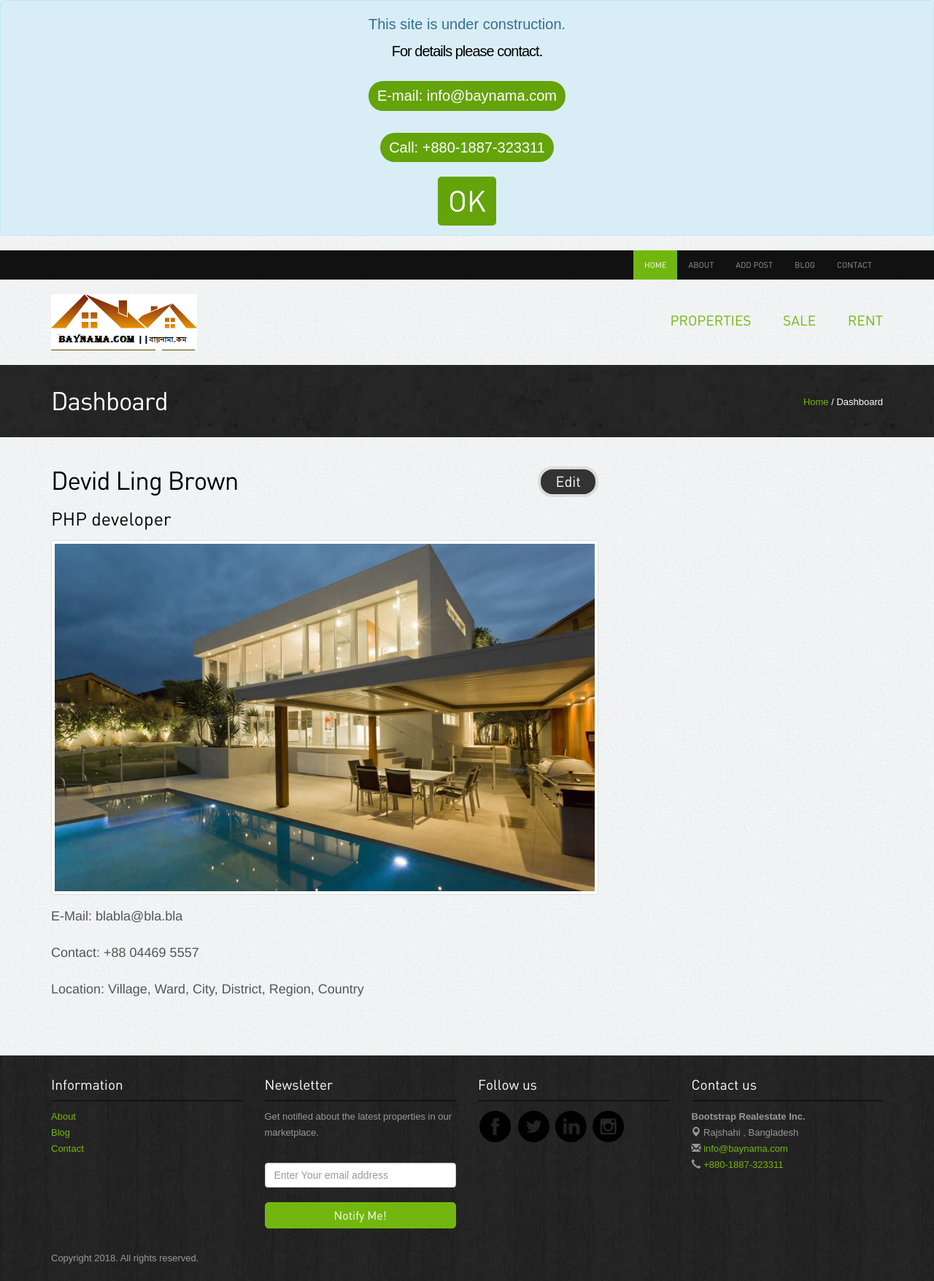
After one commit to itzShovon/Real-Estate, a PHP site: page /dashboard.php in a window 1280 px wide. The commit adds this page. Shown: the whole page at 73% size. Run offline with PHP 8.4, Linux system fonts and the light colour scheme; some libraries are stand-ins or nearby versions.

Commit message:
Add files via upload
Edit profile page design added.

```diff
--- a/blog.php
+++ b/blog.php
@@ -10,7 +10,7 @@
 
 
 <div class="container">
-  <a class="message btn btn-primary" href="add-blog.php" target="_blank" style="width: auto; margin: 10px; font-size: 30px;">Add NewPost</a>
+<!--  <a class="message btn btn-primary" href="add-blog.php" target="_blank" style="width: auto; margin: 10px; font-size: 30px;">Add NewPost</a>-->
 <div class="spacer blog">
 <div class="row">
   <div class="col-lg-8 col-sm-12 ">
--- a/contact.php
+++ b/contact.php
@@ -26,7 +26,7 @@
 
         </div>
   <div class="col-lg-6 col-sm-6 ">
-  <div class="well"><iframe width="100%" height="300" frameborder="0" scrolling="no" marginheight="0" marginwidth="0" src="https://maps.google.com/maps?f=q&amp;source=s_q&amp;hl=en&amp;geocode=&amp;q=Pulchowk,+Patan,+Central+Region,+Nepal&amp;aq=0&amp;oq=pulch&amp;sll=37.0625,-95.677068&amp;sspn=39.371738,86.572266&amp;ie=UTF8&amp;hq=&amp;hnear=Pulchowk,+Patan+Dhoka,+Patan,+Bagmati,+Central+Region,+Nepal&amp;ll=27.678236,85.316853&amp;spn=0.001347,0.002642&amp;t=m&amp;z=14&amp;output=embed"></iframe></div>
+  <div class="well"><iframe src="https://www.google.com/maps/embed?pb=!1m18!1m12!1m3!1d58144.57124322561!2d88.57095061590826!3d24.380061376252204!2m3!1f0!2f0!3f0!3m2!1i1024!2i768!4f13.1!3m3!1m2!1s0x39fbefa96a38d031%3A0x10f93a950ed6f410!2sRajshahi%2C+Bangladesh!5e0!3m2!1sen!2sus!4v1542804115876" width="600" height="450" frameborder="0" style="border:0" allowfullscreen></iframe></div>
   </div>
 </div>
 </div>
--- /dev/null
+++ b/dashboard.php
@@ -0,0 +1,109 @@
+<?php include'header.php';?>
+<!-- banner -->
+<div class="inside-banner">
+    <div class="container">
+        <span class="pull-right"><a href="#">Home</a> / Dashboard</span>
+        <h2>Dashboard</h2>
+    </div>
+</div>
+<!-- banner -->
+
+
+<div class="container">
+    <div class="spacer blog">
+        <div class="row">
+            <div class="col-lg-8">
+
+                <a href="edit-account.php" class="btn btn-info float-right" style="float: right;" role="button">Edit</a>
+                <!-- blog detail -->
+                <h2>Devid Ling Brown</h2>
+                <h3>PHP developer</h3>
+<!--                <div class="info">Posted on: Jan 20, 2013</div>-->
+                <img src="images/blog/1.jpg" class="thumbnail img-responsive" alt="blog title">
+                <p class="h4">E-Mail: blabla@bla.bla</p>
+                <p class="h4">Contact: +88 04469 5557</p>
+                <p class="h4">Location: Village, Ward, City, District, Region, Country</p>
+<!--
+                <p>Lorem Ipsum is simply dummy text of the printing and typesetting industry. Lorem Ipsum has been the industry's standard dummy text ever since the 1500s, when an unknown printer took a galley of type and scrambled it to make a type specimen book.</p>
+                <p>Lorem Ipsum is simply dummy text of the printing and typesetting industry. Lorem Ipsum has been the industry's standard dummy text ever since the 1500s, when an unknown printer took a galley of type and scrambled it to make a type specimen book.</p>
+                <p>Lorem Ipsum is simply dummy text of the printing and typesetting industry. Lorem Ipsum has been the industry's standard dummy text ever since the 1500s, when an unknown printer took a galley of type and scrambled it to make a type specimen book.</p>
+-->
+                <!-- blog detail -->
+
+
+
+
+            </div>
+            <div class="col-lg-4 visible-lg">
+
+                <!-- tabs -->
+<!--
+                <div class="tabbable">
+                    <ul class="nav nav-tabs">
+                        <li class=""><a href="#tab1" data-toggle="tab">Recent Post</a></li>
+                        <li class=""><a href="#tab2" data-toggle="tab">Most Popular</a></li>
+                        <li class="active"><a href="#tab3" data-toggle="tab">Most Commented</a></li>
+                    </ul>
+                    <div class="tab-content">
+                        <div class="tab-pane" id="tab1">
+                            <ul class="list-unstyled">
+                                <li>
+                                    <h5><a href="blogdetail.php">Real estate marketing growing</a></h5>
+                                    <div class="info">Posted on: Jan 20, 2013</div>
+                                </li>
+                                <li>
+                                    <h5><a href="blogdetail.php">Real estate marketing growing</a></h5>
+                                    <div class="info">Posted on: Jan 20, 2013</div>
+                                </li>
+                                <li>
+                                    <h5><a href="blogdetail.php">Real estate marketing growing</a></h5>
+                                    <div class="info">Posted on: Jan 20, 2013</div>
+                                </li>
+                            </ul>
+                        </div>
+                        <div class="tab-pane" id="tab2">
+                            <ul class="list-unstyled">
+                                <li>
+                                    <h5><a href="blogdetail.php">Market update on new apartments</a></h5>
+                                    <div class="info">Posted on: Jan 20, 2013</div>
+                                </li>
+
+                                <li>
+                                    <h5><a href="blogdetail.php">Market update on new apartments</a></h5>
+                                    <div class="info">Posted on: Jan 20, 2013</div>
+                                </li>
+
+                                <li>
+                                    <h5><a href="blogdetail.php">Market update on new apartments</a></h5>
+                                    <div class="info">Posted on: Jan 20, 2013</div>
+                                </li>
+                            </ul>
+                        </div>
+                        <div class="tab-pane active" id="tab3">
+                            <ul class="list-unstyled">
+                                <li>
+                                    <h5><a href="blogdetail.php">Creative business to takeover the market</a></h5>
+                                    <div class="info">Posted on: Jan 20, 2013</div>
+                                </li>
+
+                                <li>
+                                    <h5><a href="blogdetail.php">Creative business to takeover the market</a></h5>
+                                    <div class="info">Posted on: Jan 20, 2013</div>
+                                </li>
+                            </ul>
+                        </div>
+                    </div>
+
+
+
+                </div>
+-->
+                <!-- tabs -->
+
+
+            </div>
+        </div>
+    </div>
+</div>
+
+<?php include'footer.php';?>
--- a/database_error.php
+++ b/database_error.php
@@ -72,7 +72,7 @@
 
 
   <div><h4><span class="glyphicon glyphicon-map-marker"></span> Location</h4>
-<div class="well"><iframe width="100%" height="350" frameborder="0" scrolling="no" marginheight="0" marginwidth="0" src="https://maps.google.com/maps?f=q&amp;source=s_q&amp;hl=en&amp;geocode=&amp;q=Pulchowk,+Patan,+Central+Region,+Nepal&amp;aq=0&amp;oq=pulch&amp;sll=37.0625,-95.677068&amp;sspn=39.371738,86.572266&amp;ie=UTF8&amp;hq=&amp;hnear=Pulchowk,+Patan+Dhoka,+Patan,+Bagmati,+Central+Region,+Nepal&amp;ll=27.678236,85.316853&amp;spn=0.001347,0.002642&amp;t=m&amp;z=14&amp;output=embed"></iframe></div>
+<div class="well"><iframe src="https://www.google.com/maps/embed?pb=!1m18!1m12!1m3!1d58144.57124322561!2d88.57095061590826!3d24.380061376252204!2m3!1f0!2f0!3f0!3m2!1i1024!2i768!4f13.1!3m3!1m2!1s0x39fbefa96a38d031%3A0x10f93a950ed6f410!2sRajshahi%2C+Bangladesh!5e0!3m2!1sen!2sus!4v1542804115876" width="600" height="450" frameborder="0" style="border:0" allowfullscreen></iframe></div>
   </div>
 
   </div>
--- a/header.php
+++ b/header.php
@@ -87,7 +87,6 @@
             font-size: 40px;
         }
     </style>
-<!--
     <div id = "confirm" class="alert alert-info fade in">
         <div class = "message">This site is under construction.</div>
         <h2 class="message">For details please contact.</h2>
@@ -97,7 +96,6 @@
         <br>
         <button class = "yes btn btn-primary">OK</button>
     </div>
--->
 <!--
     <script>
         function myFunction() {
@@ -167,7 +165,7 @@
 <a href="index.php"><img src="images/logo.png" alt="Realestate"></a>
 
               <ul class="pull-right">
-                <li><a href="blog.php">Post Property</a></li>
+                <li><a href="blog.php">Properties</a></li>
                 <li><a href="buysalerent.php">Sale</a></li>
                 <li><a href="buysalerent.php">Rent</a></li>
               </ul>
--- a/property-detail.php
+++ b/property-detail.php
@@ -114,7 +114,7 @@
 
   </div>
   <div><h4><span class="glyphicon glyphicon-map-marker"></span> Location</h4>
-<div class="well"><iframe width="100%" height="350" frameborder="0" scrolling="no" marginheight="0" marginwidth="0" src="https://maps.google.com/maps?f=q&amp;source=s_q&amp;hl=en&amp;geocode=&amp;q=Pulchowk,+Patan,+Central+Region,+Nepal&amp;aq=0&amp;oq=pulch&amp;sll=37.0625,-95.677068&amp;sspn=39.371738,86.572266&amp;ie=UTF8&amp;hq=&amp;hnear=Pulchowk,+Patan+Dhoka,+Patan,+Bagmati,+Central+Region,+Nepal&amp;ll=27.678236,85.316853&amp;spn=0.001347,0.002642&amp;t=m&amp;z=14&amp;output=embed"></iframe></div>
+<div class="well"><iframe src="https://www.google.com/maps/embed?pb=!1m18!1m12!1m3!1d58144.57124322561!2d88.57095061590826!3d24.380061376252204!2m3!1f0!2f0!3f0!3m2!1i1024!2i768!4f13.1!3m3!1m2!1s0x39fbefa96a38d031%3A0x10f93a950ed6f410!2sRajshahi%2C+Bangladesh!5e0!3m2!1sen!2sus!4v1542804115876" width="600" height="450" frameborder="0" style="border:0" allowfullscreen></iframe></div>
   </div>
 
   </div>
```
Also changed, not shown: assets/custom/js/action.js (+37 -0 lines), edit-account.php (added, +36 -0 lines), gallery-img.php (added, +24 -0 lines).
